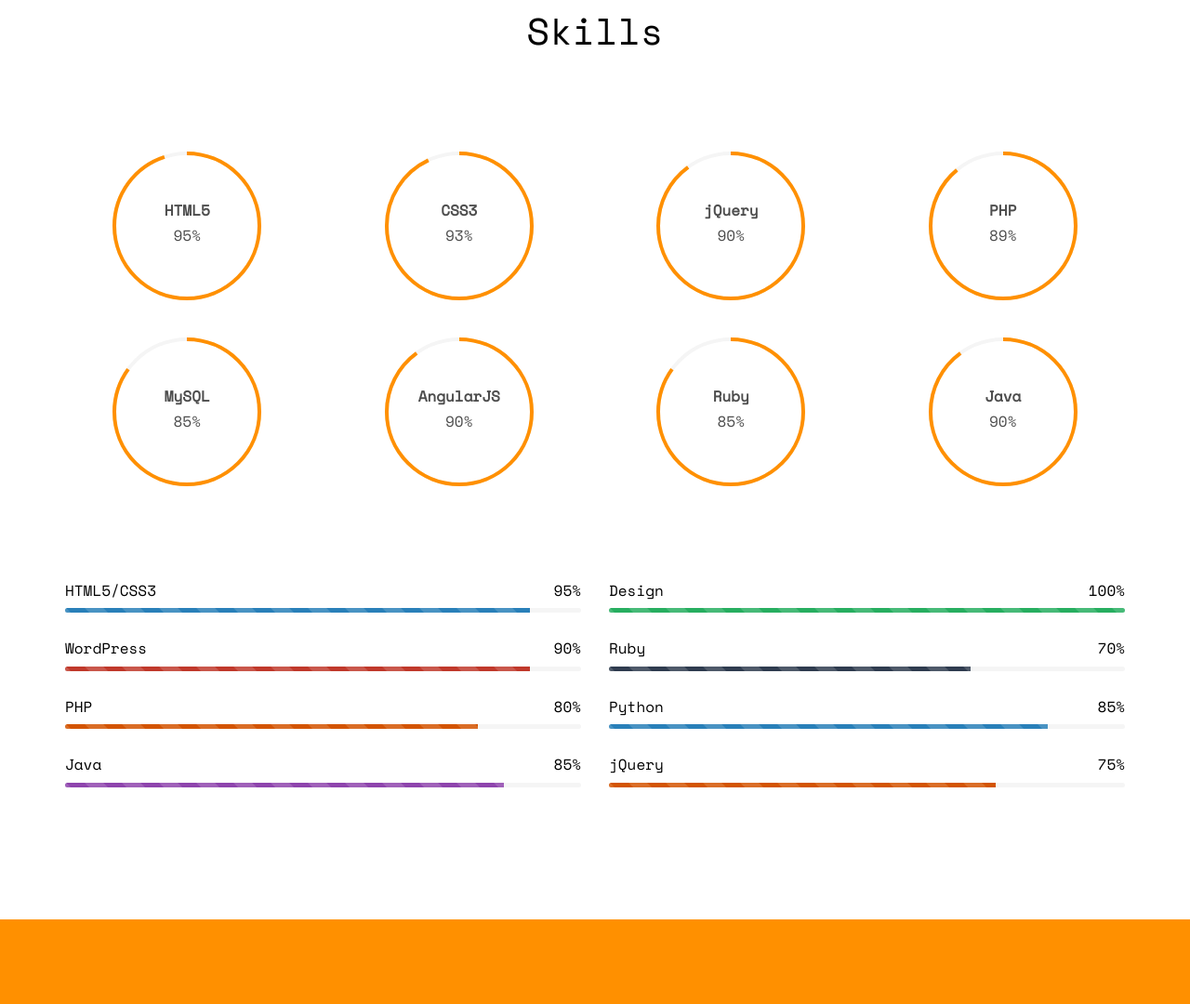
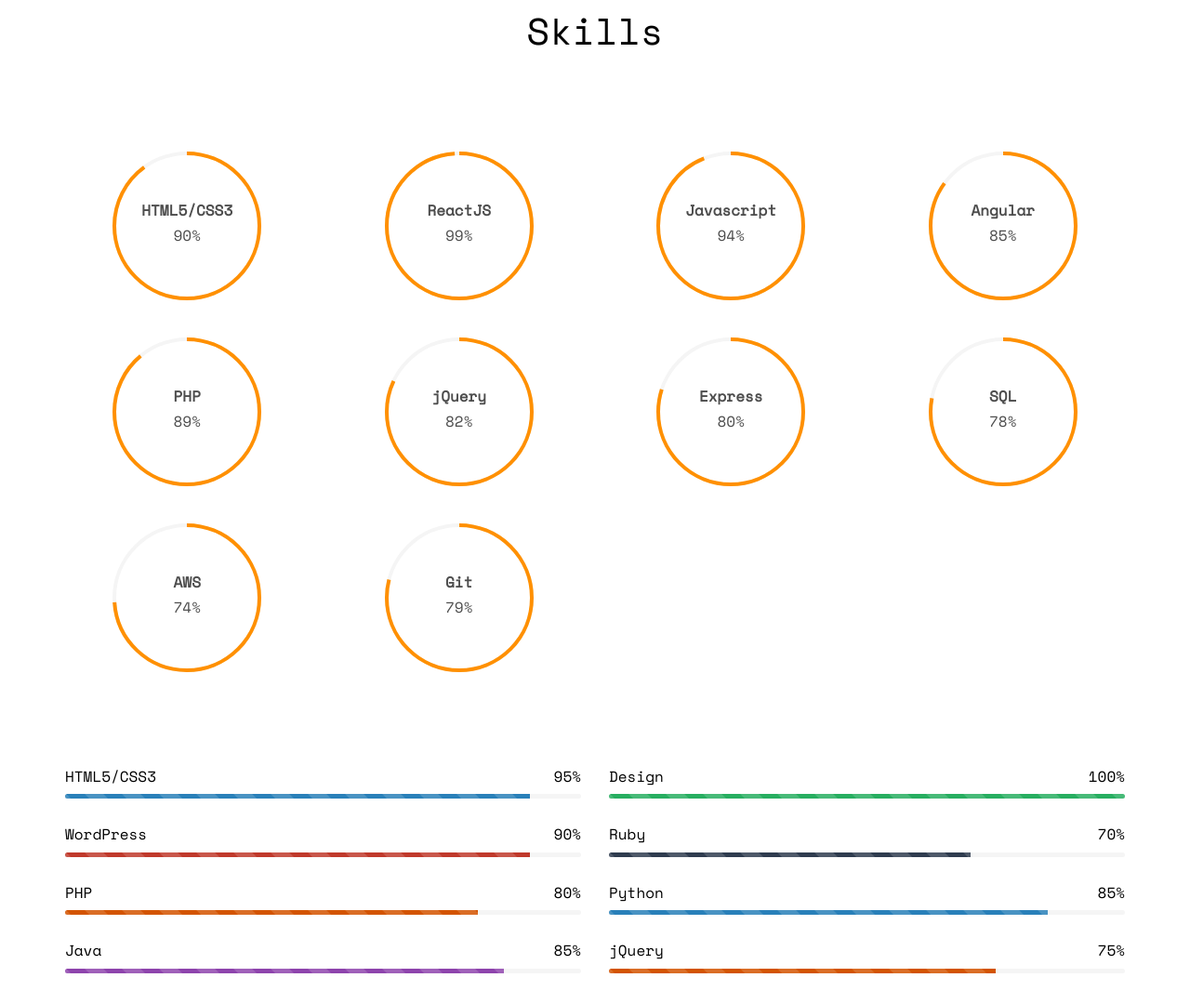
Before and after one commit to bahri-dev/bahri-dev.github.io, a plain HTML site: page index.html in a window 1280 px wide. Shown: the part 5726-6806 px from the top of the page at 93% size. Drawn offline with nearby package versions, Linux system fonts and the light colour scheme; some packages are replaced by stand-ins of ours; no server answers; files whose address does not match are found by name.

Commit message:
Update skilss

```diff
--- a/index.html
+++ b/index.html
@@ -316,29 +316,34 @@
 			</div>
 			<div class="row row-pb-md">
 				<div class="col-md-3 col-sm-6 col-xs-12 text-center">
-					<div class="chart" data-percent="95"><span><strong>HTML5</strong>95%</span></div>
+					<div class="chart" data-percent="90"><span><strong>HTML5/CSS3</strong>90%</span></div>
 				</div>
 				<div class="col-md-3 col-sm-6 col-xs-12 text-center">
-					<div class="chart" data-percent="93"><span><strong>CSS3</strong>93%</span></div>
+					<div class="chart" data-percent="99"><span><strong>ReactJS</strong>99%</span></div>
 				</div>
 				<div class="col-md-3 col-sm-6 col-xs-12 text-center">
-					<div class="chart" data-percent="90"><span><strong>jQuery</strong>90%</span></div>
+					<div class="chart" data-percent="94"><span><strong>Javascript</strong>94%</span></div>
 				</div>
-
+				<div class="col-md-3 col-sm-6 col-xs-12 text-center">
+					<div class="chart" data-percent="85"><span><strong>Angular</strong>85%</span></div>
+				</div>
 				<div class="col-md-3 col-sm-6 col-xs-12 text-center">
 					<div class="chart" data-percent="89"><span><strong>PHP</strong>89%</span></div>
 				</div>
 				<div class="col-md-3 col-sm-6 col-xs-12 text-center">
-					<div class="chart" data-percent="85"><span><strong>MySQL</strong>85%</span></div>
+					<div class="chart" data-percent="82"><span><strong>jQuery</strong>82%</span></div>
 				</div>
 				<div class="col-md-3 col-sm-6 col-xs-12 text-center">
-					<div class="chart" data-percent="90"><span><strong>AngularJS</strong>90%</span></div>
+					<div class="chart" data-percent="80"><span><strong>Express</strong>80%</span></div>
 				</div>
 				<div class="col-md-3 col-sm-6 col-xs-12 text-center">
-					<div class="chart" data-percent="85"><span><strong>Ruby</strong>85%</span></div>
+					<div class="chart" data-percent="78"><span><strong>SQL</strong>78%</span></div>
 				</div>
 				<div class="col-md-3 col-sm-6 col-xs-12 text-center">
-					<div class="chart" data-percent="90"><span><strong>Java</strong>90%</span></div>
+					<div class="chart" data-percent="74"><span><strong>AWS</strong>74%</span></div>
+				</div>
+				<div class="col-md-3 col-sm-6 col-xs-12 text-center">
+					<div class="chart" data-percent="79"><span><strong>Git</strong>79%</span></div>
 				</div>
 			</div>
 			<div class="row">
```
